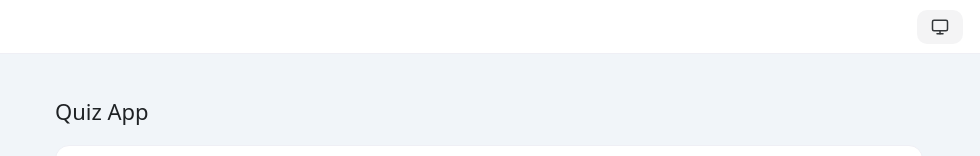
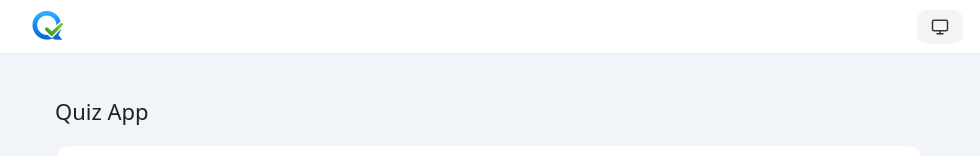
Before and after one commit to larsbeckdev/demo-quiz-app, a Vue app: page / in a window 1280 px wide. Shown: the top 156 px of the page, without its empty margins (151-1131 px from the left). Built offline with nearby package versions, Linux system fonts and the light colour scheme.

Commit message:
Update Header to use LogoSecondary and modify LogoSecondary image and alt text

```diff
--- a/src/app/layout/default/Header.vue
+++ b/src/app/layout/default/Header.vue
@@ -7,7 +7,7 @@ import ThemeToggle from "@/features/theme-toggle/ThemeToggle.vue";
 <template>
   <div class="logo-box flex align-center items-center gap-2">
     <!-- <LogoPrimary class="h-full" /> -->
-    <!-- <LogoSecondary class="h-full" /> -->
+    <LogoSecondary class="h-full" />
   </div>
   <ThemeToggle />
 </template>
--- a/src/components/logo/LogoSecondary.vue
+++ b/src/components/logo/LogoSecondary.vue
@@ -3,8 +3,8 @@
 <template>
   <a href="/" class="logo-link">
     <img
-      src="@/assets/png/vCard-QR.png"
-      alt="vcard-qr logo"
+      src="@/assets/png/QuizApp.png"
+      alt="quiz-app logo"
       class="select-none w-16 h-16" />
   </a>
 </template>
```
